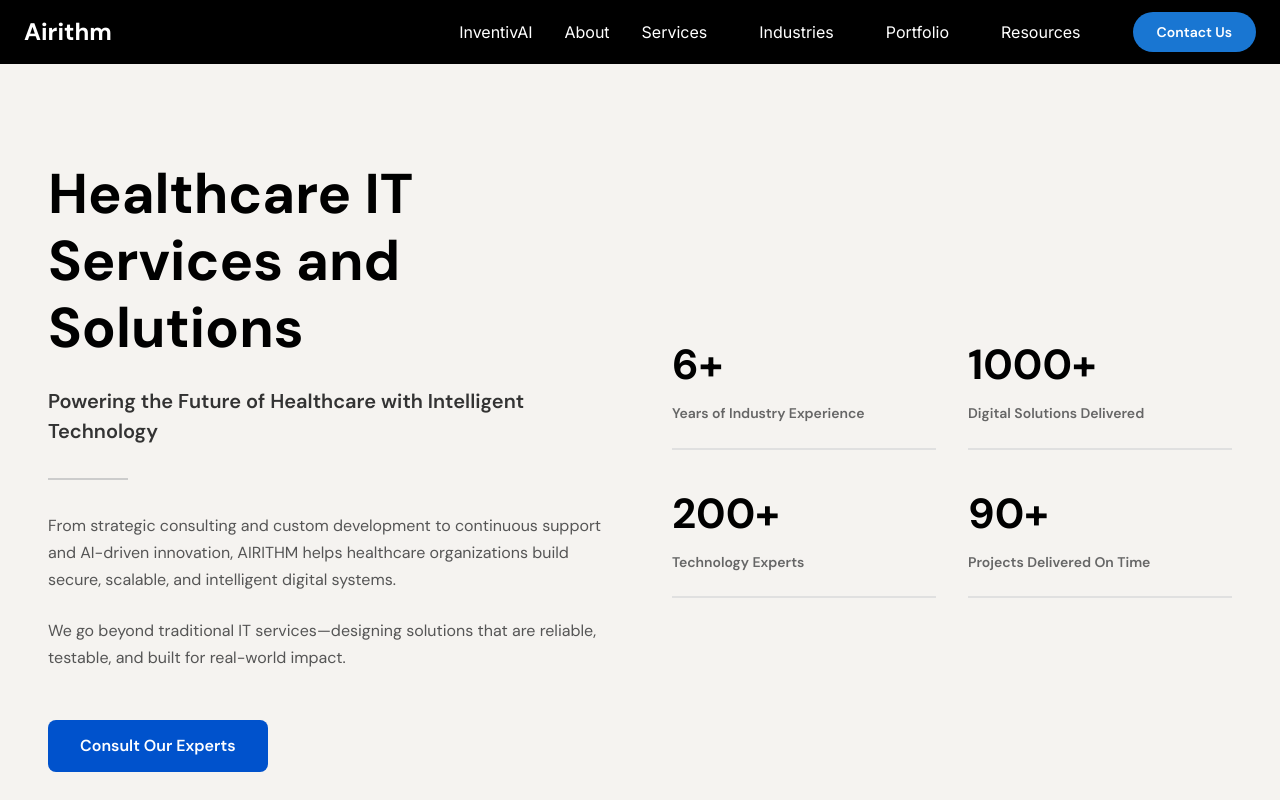
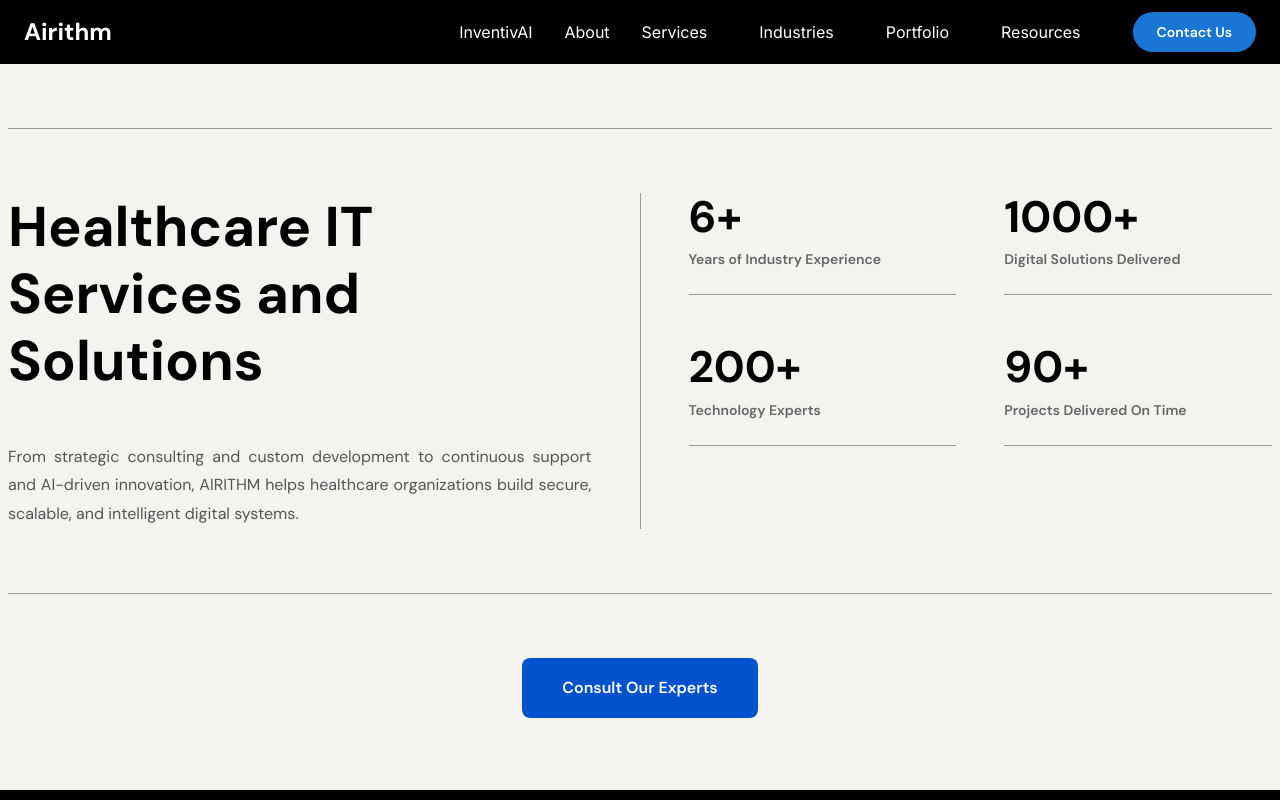
Before and after one commit to Ryshup/My-App, a React (Vite) app: page /industries/healthcare in a window 1280 px wide. Shown: the top 800 px of the page. Built offline with nearby package versions, Linux system fonts and the light colour scheme; some icons are missing.

Commit message:
alignment fixed

```diff
--- a/src/components/Capabilities.tsx
+++ b/src/components/Capabilities.tsx
@@ -97,7 +97,7 @@ export default function Capabilities() {
                 <Typography
                   sx={{
                     fontSize: 15,
-                    textAlign: "center",
+                    textAlign: "justify",
                     color: isActive ? "#fff" : "#fff",
                     lineHeight: 1.6,
                     transition: "none",
--- a/src/components/Features/StickyTimeline.tsx
+++ b/src/components/Features/StickyTimeline.tsx
@@ -44,7 +44,7 @@ export default function StickyTimeline({
       {/* ✅ FIXED CONTAINER */}
       <Box
         sx={{
-          maxWidth: "1200px",
+          maxWidth: "1400px",
           mx: "auto",
           display: "flex",
           gap: 8,
@@ -117,7 +117,7 @@ export default function StickyTimeline({
                     height: 56,
                     minWidth: 56,
                     borderRadius: "50%",
-                    bgcolor: "#1a1a1a",
+                    bgcolor: "#015190",
                     display: "flex",
                     alignItems: "center",
                     justifyContent: "center",
--- a/src/components/HeroHeader.tsx
+++ b/src/components/HeroHeader.tsx
@@ -8,9 +8,7 @@ interface HeroStat {
 
 interface HeroHeaderProps {
   title: string;
-  subtitle: string;
   description1: string;
-  description2: string;
   stats: HeroStat[];
   ctaText?: string;
   onCtaClick?: () => void;
@@ -48,9 +46,7 @@ const AnimatedCounter = ({ target }: { target: number }) => {
 
 export default function HeroHeader({
   title,
-  subtitle,
   description1,
-  description2,
   stats,
   ctaText = "Consult Our Experts",
   onCtaClick,
@@ -60,95 +56,156 @@ export default function HeroHeader({
       sx={{
         width: "100%",
         bgcolor: "#f5f3f0",
-        py: { xs: 8, md: 12 },
-        px: { xs: 2, md: 6 },
+        py: { xs: 8, md: 8 },
+        px: { xs: 2, md: 1 },
       }}
     >
       <Box
         sx={{
           maxWidth: "1400px",
           mx: "auto",
-          display: "grid",
-          gridTemplateColumns: { xs: "1fr", lg: "1fr 1fr" },
-          gap: { xs: 4, lg: 8 },
-          alignItems: "center",
+          display: "flex",
+          flexDirection: "column",
+          gap: 8,
         }}
       >
-        {/* LEFT SIDE - CONTENT */}
-        <Box>
+        {/* TOP DIVIDER LINE */}
+        <Box
+          sx={{
+            height: "1px",
+            width: "100%",
+            bgcolor: "#999",
+          }}
+        />
+
+        {/* MAIN CONTENT GRID */}
+        <Box
+          sx={{
+            display: "grid",
+            gridTemplateColumns: { xs: "1fr", lg: "1fr 1px 1fr" },
+            gap: { xs: 6, lg: 0 },
+            alignItems: "start",
+            position: "relative",
+            minHeight: "300px",
+          }}
+        >
+          {/* LEFT SIDE - TITLE & DESCRIPTION */}
+          <Box sx={{ pr: { lg: 6 } }}>
             {/* TITLE */}
             <Typography
               sx={{
-              fontSize: { xs: "32px", md: "56px" },
+                fontSize: { xs: "36px", md: "56px" },
                 fontWeight: 900,
                 color: "#000",
                 lineHeight: 1.2,
-              mb: 3,
+                mb: 6,
                 fontFamily: '"DM Sans", sans-serif',
               }}
             >
               {title}
             </Typography>
 
-          {/* SUBTITLE */}
-          <Typography
-            sx={{
-              fontSize: { xs: "16px", md: "20px" },
-              fontWeight: 600,
-              color: "#333",
-              mb: 4,
-              fontFamily: '"DM Sans", sans-serif',
-            }}
-          >
-            {subtitle}
-          </Typography>
-
-          {/* DIVIDER LINE */}
-          <Box
-            sx={{
-              height: "2px",
-              width: "80px",
-              bgcolor: "#ccc",
-              mb: 4,
-            }}
-          />
-
-          {/* DESCRIPTION 1 */}
+            {/* DESCRIPTION */}
             <Typography
               sx={{
                 fontSize: { xs: "14px", md: "16px" },
                 color: "#555",
-              lineHeight: 1.7,
-              mb: 3,
-              maxWidth: "600px",
+                lineHeight: 1.8,
                 fontFamily: '"DM Sans", sans-serif',
+                textAlign: "justify",
               }}
             >
               {description1}
             </Typography>
+          </Box>
 
-          {/* DESCRIPTION 2 */}
+          {/* CENTER - VERTICAL DIVIDER */}
+          <Box
+            sx={{
+              width: "1px",
+              height: "100%",
+              minHeight: "300px",
+              bgcolor: "#999",
+              display: { xs: "none", lg: "block" },
+            }}
+          />
+
+          {/* RIGHT SIDE - STATS GRID */}
+          <Box
+            sx={{
+              display: "grid",
+              gridTemplateColumns: "1fr 1fr",
+              gap: { xs: 4, md: 6 },
+              pl: { lg: 6 },
+            }}
+          >
+            {stats.map((stat, index) => (
+              <Box
+                key={index}
+                sx={{
+                  pb: 3,
+                  borderBottom: "1px solid #999",
+                  display: "flex",
+                  flexDirection: "column",
+                  alignItems: "flex-start",
+                }}
+              >
+                {/* STAT NUMBER */}
                 <Typography
                   sx={{
-              fontSize: { xs: "14px", md: "16px" },
-              color: "#555",
-              lineHeight: 1.7,
-              mb: 6,
-              maxWidth: "600px",
+                    fontSize: { xs: "28px", md: "44px" },
+                    fontWeight: 900,
+                    color: "#000",
+                    mb: 1,
                     fontFamily: '"DM Sans", sans-serif',
+                    lineHeight: 1.1,
                   }}
                 >
-            {description2}
+                  <AnimatedCounter target={stat.number} />
                 </Typography>
 
-          {/* CTA BUTTON */}
+                {/* STAT LABEL */}
+                <Typography
+                  sx={{
+                    fontSize: { xs: "12px", md: "14px" },
+                    color: "#666",
+                    fontWeight: 600,
+                    lineHeight: 1.5,
+                    fontFamily: '"DM Sans", sans-serif',
+                    textAlign: "justify",
+                  }}
+                >
+                  {stat.label}
+                </Typography>
+              </Box>
+            ))}
+          </Box>
+        </Box>
+
+        {/* BOTTOM DIVIDER LINE */}
+        <Box
+          sx={{
+            height: "1px",
+            width: "100%",
+            bgcolor: "#999",
+          }}
+        />
+
+        {/* CENTERED BUTTON AT BOTTOM */}
+        <Box
+          sx={{
+            display: "flex",
+            justifyContent: "center",
+            pb: 1,
+          }}
+        >
           <Button
             onClick={onCtaClick}
             sx={{
               bgcolor: "#0052CC",
               color: "#fff",
-              px: 4,
-              py: 1.5,
+              px: 5,
+              py: 2,
               borderRadius: "8px",
               fontSize: "16px",
               fontWeight: 600,
@@ -165,51 +222,6 @@ export default function HeroHeader({
             {ctaText}
           </Button>
         </Box>
-
-        {/* RIGHT SIDE - STATS */}
-        <Box
-          sx={{
-            display: "grid",
-            gridTemplateColumns: "1fr 1fr",
-            gap: { xs: 3, md: 4 },
-          }}
-        >
-          {stats.map((stat, index) => (
-            <Box
-              key={index}
-              sx={{
-                pb: 3,
-                borderBottom: "2px solid #e0e0e0",
-              }}
-            >
-              {/* STAT NUMBER */}
-              <Typography
-                sx={{
-                  fontSize: { xs: "32px", md: "42px" },
-                  fontWeight: 900,
-                  color: "#000",
-                  mb: 1,
-                  fontFamily: '"DM Sans", sans-serif',
-                }}
-              >
-                <AnimatedCounter target={stat.number} />
-              </Typography>
-
-              {/* STAT LABEL */}
-              <Typography
-                sx={{
-                  fontSize: { xs: "12px", md: "14px" },
-                  color: "#666",
-                  fontWeight: 600,
-                  lineHeight: 1.4,
-                  fontFamily: '"DM Sans", sans-serif',
-                }}
-              >
-                {stat.label}
-              </Typography>
-            </Box>
-          ))}
-        </Box>
       </Box>
     </Box>
   );
--- a/src/components/SplitFeature.tsx
+++ b/src/components/SplitFeature.tsx
@@ -37,7 +37,7 @@ export default function SplitFeature({ features }: SplitFeatureProps) {
     <Box
       sx={{
         display: "flex",
-        maxWidth: "1200px",
+        maxWidth: "1400px",
         mx: "auto",
         borderRadius: "20px",
         overflow: "hidden",
--- a/src/components/StickyTimeline.tsx
+++ b/src/components/StickyTimeline.tsx
@@ -128,7 +128,7 @@ export default function StickyTimeline() {
                     display: "flex",
                     alignItems: "center",
                     justifyContent: "center",
-                    border: "2px solid rgba(255,255,255,0.1)",
+                    border: "2px solid rgba(1, 81, 144)",
                     color: "##ffffff",
                     position: "relative",
                     zIndex: 2,
--- a/src/components/VerticalTabsFeature.tsx
+++ b/src/components/VerticalTabsFeature.tsx
@@ -43,7 +43,7 @@ export default function VerticalTabsFeature({
         borderRadius: "20px",
         overflow: "hidden",
         background: "#111",
-        maxWidth: "1200px",
+        maxWidth: "1400px",
         mx: "auto",
       }}
     >
--- a/src/pages/industries/healthcare.tsx
+++ b/src/pages/industries/healthcare.tsx
@@ -25,9 +25,7 @@ export default function HealthcarePage() {
 
       <HeroHeader
         title="Healthcare IT Services and Solutions"
-        subtitle="Powering the Future of Healthcare with Intelligent Technology"
         description1="From strategic consulting and custom development to continuous support and AI-driven innovation, AIRITHM helps healthcare organizations build secure, scalable, and intelligent digital systems."
-        description2="We go beyond traditional IT services—designing solutions that are reliable, testable, and built for real-world impact."
         stats={heroStats}
         ctaText="Consult Our Experts"
         onCtaClick={() => console.log("CTA clicked")}
@@ -46,12 +44,12 @@ export default function HealthcarePage() {
         sx={{
           width: "100%",
           bgcolor: "#f5f3f0",
-          px: { xs: 2, md: 6 },
+          px: { xs: 2, md: 1 },
           pt: { xs: 6, md: 8 },
           pb: { xs: 2, md: 3 },
         }}
       >
-        <Box sx={{ maxWidth: "1200px", mx: "auto", mb: 0 }}>
+        <Box sx={{ maxWidth: "1400px", mx: "auto", mb: 0 }}>
           <h2
             style={{
               fontSize: "42px",
@@ -69,7 +67,6 @@ export default function HealthcarePage() {
               fontSize: "16px",
               color: "#333",
               lineHeight: 1.7,
-              maxWidth: "900px",
               marginBottom: "12px",
               textAlign: "justify",
             }}
@@ -84,7 +81,6 @@ export default function HealthcarePage() {
               fontSize: "16px",
               color: "#333",
               lineHeight: 1.7,
-              maxWidth: "900px",
               textAlign: "justify",
             }}
           >
@@ -100,7 +96,7 @@ export default function HealthcarePage() {
         sx={{
           width: "100%",
           bgcolor: "#f5f3f0",
-          px: { xs: 2, md: 6 },
+          px: { xs: 2, md: 1 },
           pt: 2,
           pb: 6,
         }}
@@ -121,12 +117,12 @@ export default function HealthcarePage() {
         sx={{
           width: "100%",
           bgcolor: "#f5f3f0",
-          px: { xs: 2, md: 6 },
+          px: { xs: 2, md: 1 },
           pt: 6,
           pb: 2,
         }}
       >
-        <Box sx={{ maxWidth: "1200px", mx: "auto", mb: 2 }}>
+        <Box sx={{ maxWidth: "1400px", mx: "auto", mb: -4 }}>
           <h2
             style={{
               fontSize: "42px",
@@ -144,7 +140,6 @@ export default function HealthcarePage() {
               fontSize: "16px",
               color: "#333",
               lineHeight: 1.7,
-              maxWidth: "900px",
               textAlign: "justify",
             }}
           >
@@ -163,12 +158,12 @@ export default function HealthcarePage() {
         sx={{
           width: "100%",
           bgcolor: "#f5f3f0",
-          px: { xs: 2, md: 6 },
+          px: { xs: 2, md: 1 },
           pt: 6,
           pb: 2,
         }}
       >
-        <Box sx={{ maxWidth: "1200px", mx: "auto", mb: 2 }}>
+        <Box sx={{ maxWidth: "1400px", mx: "auto", mb: 2 }}>
           <h3
             style={{
               fontSize: "24px",
```
Lines whose indentation alone changed are shown as unchanged.
